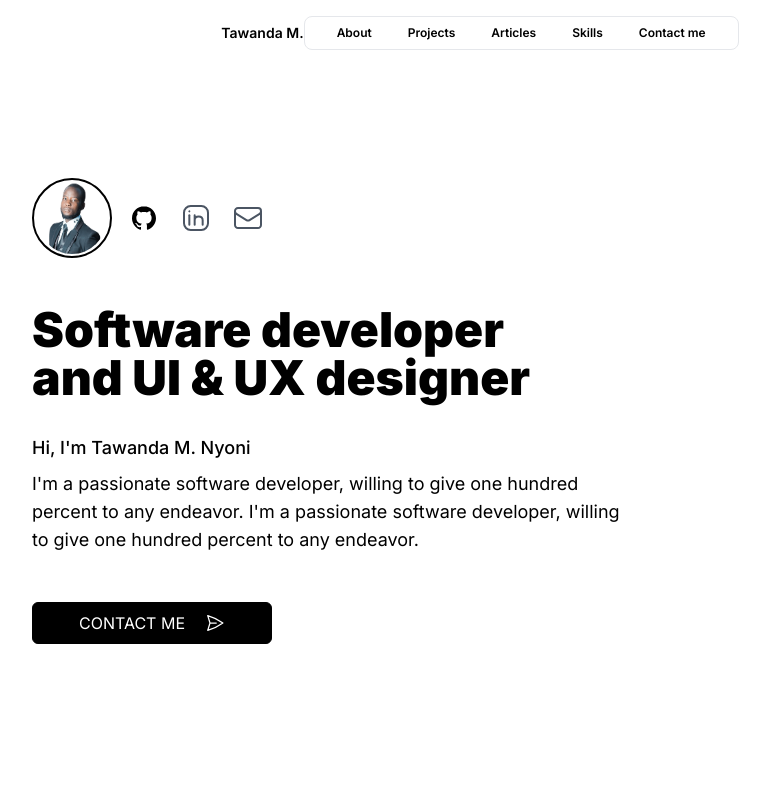
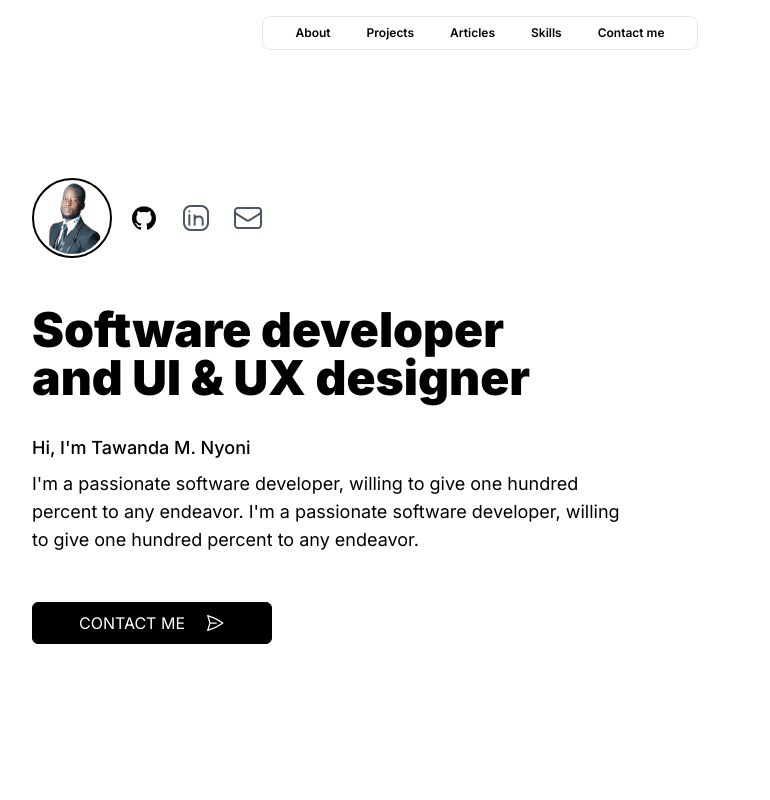
Before and after one commit to tmnyoni/tmnyoni.github.io, a Next.js app: page / in a window 1280 px wide. Shown: the top 800 px of the page, without its empty margins (160-930 px from the left). Built offline with nearby package versions, Linux system fonts and the light colour scheme.

Commit message:
navbar temporary fix.

```diff
--- a/app/navbar.tsx
+++ b/app/navbar.tsx
@@ -14,7 +14,7 @@ const Navbar = () => {
             <div className="container m-auto w-full">
                 <div className="w-full flex items-center justify-between relative">
                     <div className="rounded-l-full">
-                        <Link href="/" className="flex items-center text-sm font-semibold">
+                        <Link href="/" className="fle items-center text-sm font-semibold hidden">
                             Tawanda M.
                         </Link>
                     </div>
```
